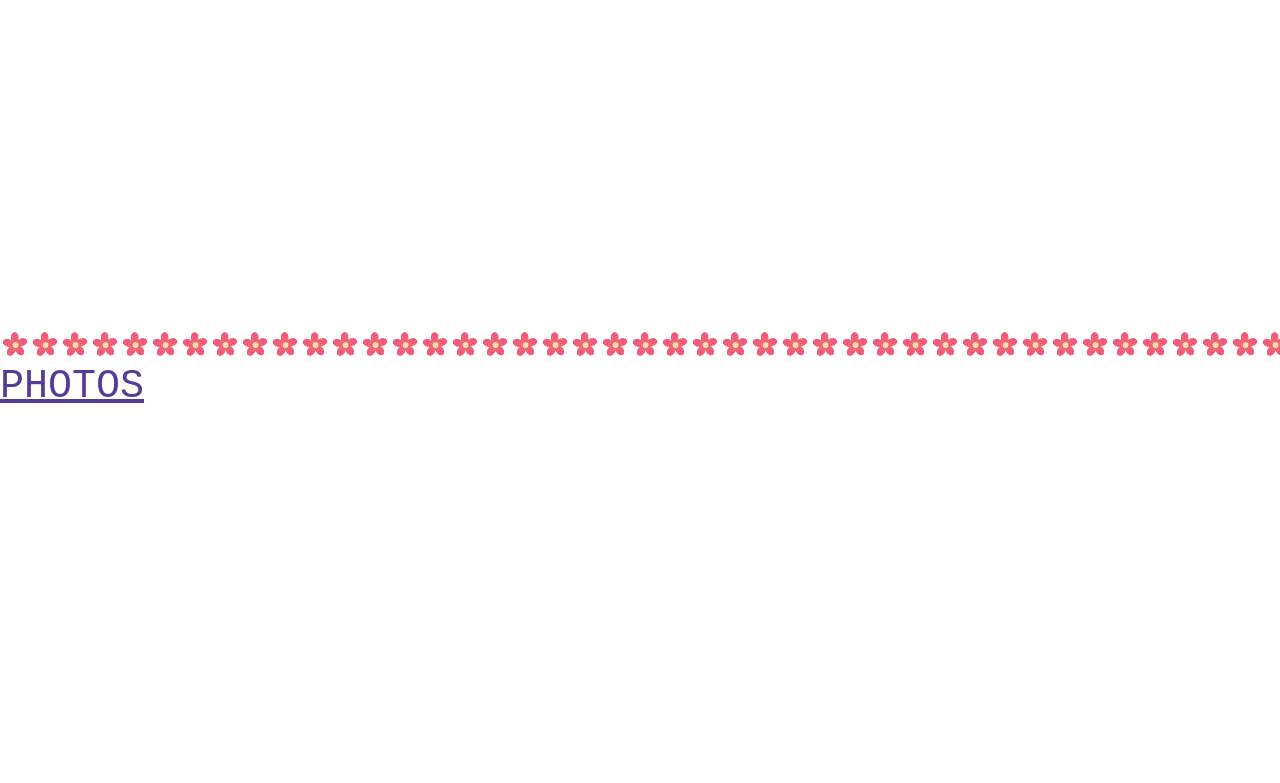
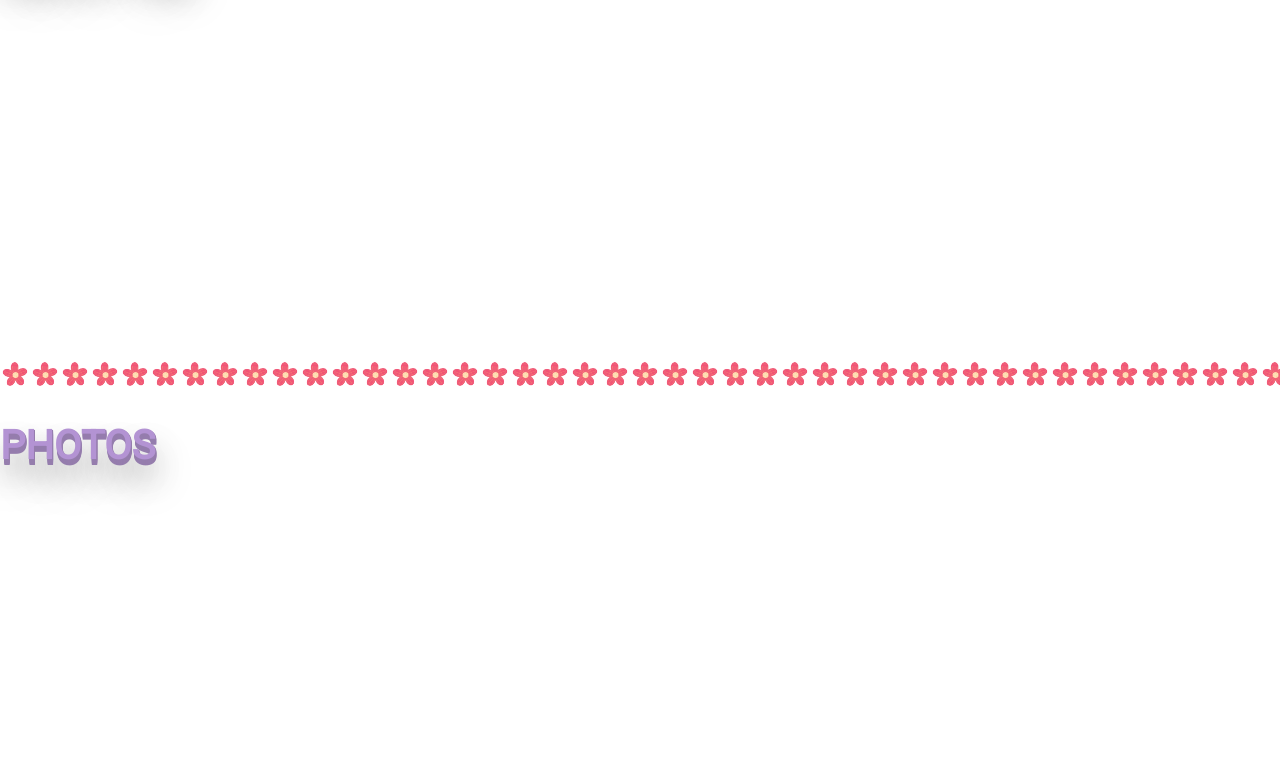
Before and after one commit to WED-2023/319041208, a plain HTML site: page index.html in a window 1280 px wide. Shown: the part 366-1149 px from the top of the page. Drawn offline with Linux system fonts and the light colour scheme.

Commit message:
header 2 changes

```diff
--- a/style.css
+++ b/style.css
@@ -1,4 +1,5 @@
 @import url('https://fonts.googleapis.com/css2?family=Niconne&display=swap');
+@import url('https://fonts.googleapis.com/css2?family=Roboto&display=swap');
 
 #navbar
 {
@@ -63,12 +64,18 @@ h1
 h2
 {
     font-size: 40px;
-    font-weight: 500;
-    color: #553c9a;
-    font-family: monospace;
-    text-decoration: underline;
+    font-weight: 600;
+    font-family: 'Roboto', sans-serif;
+    color: #b393d3;
     text-transform: uppercase;
-    margin-top: 5px;
+    text-shadow: 1px 1px 0px #957dad,
+                 1px 2px 0px #957dad,
+                 1px 3px 0px #957dad,
+                 1px 4px 0px #957dad,
+                 1px 5px 0px #957dad,
+                 1px 6px 0px #957dad,
+                 1px 20px 30px rgba(16, 16, 16, 0.3),
+                 1px 25px 50px rgba(16, 16, 16, 0.2);
 }
 
 body
```
